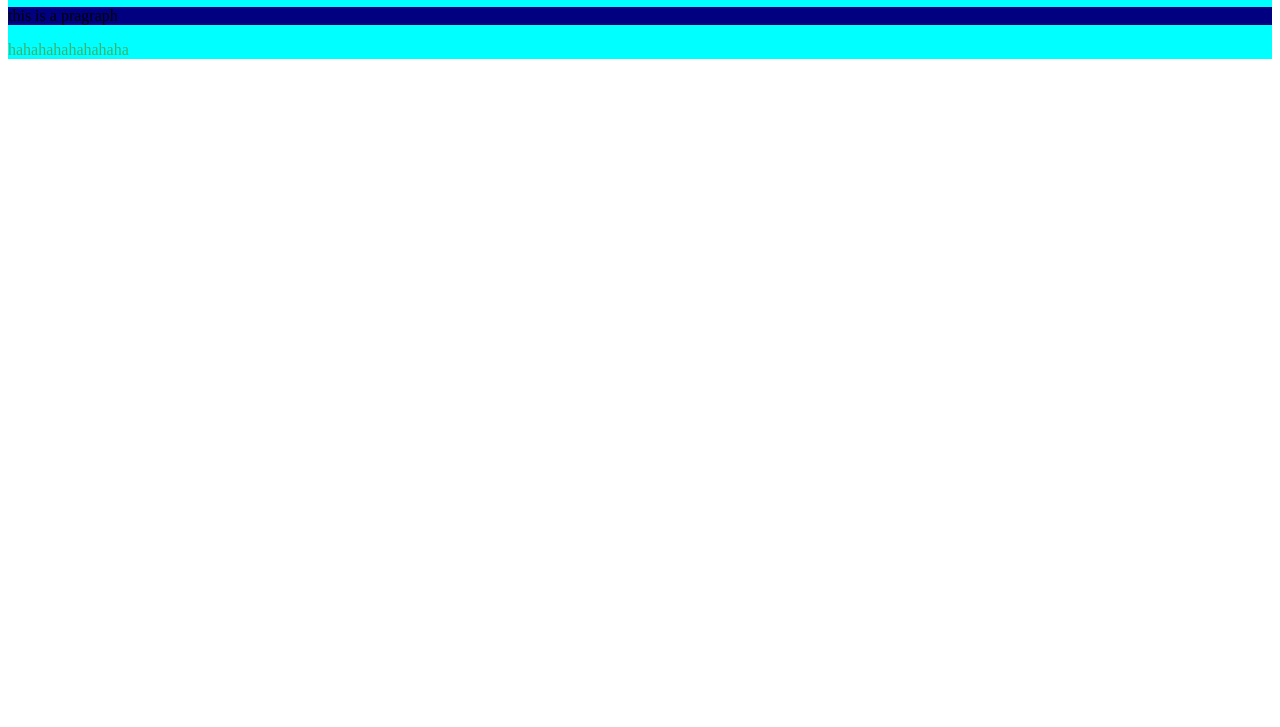
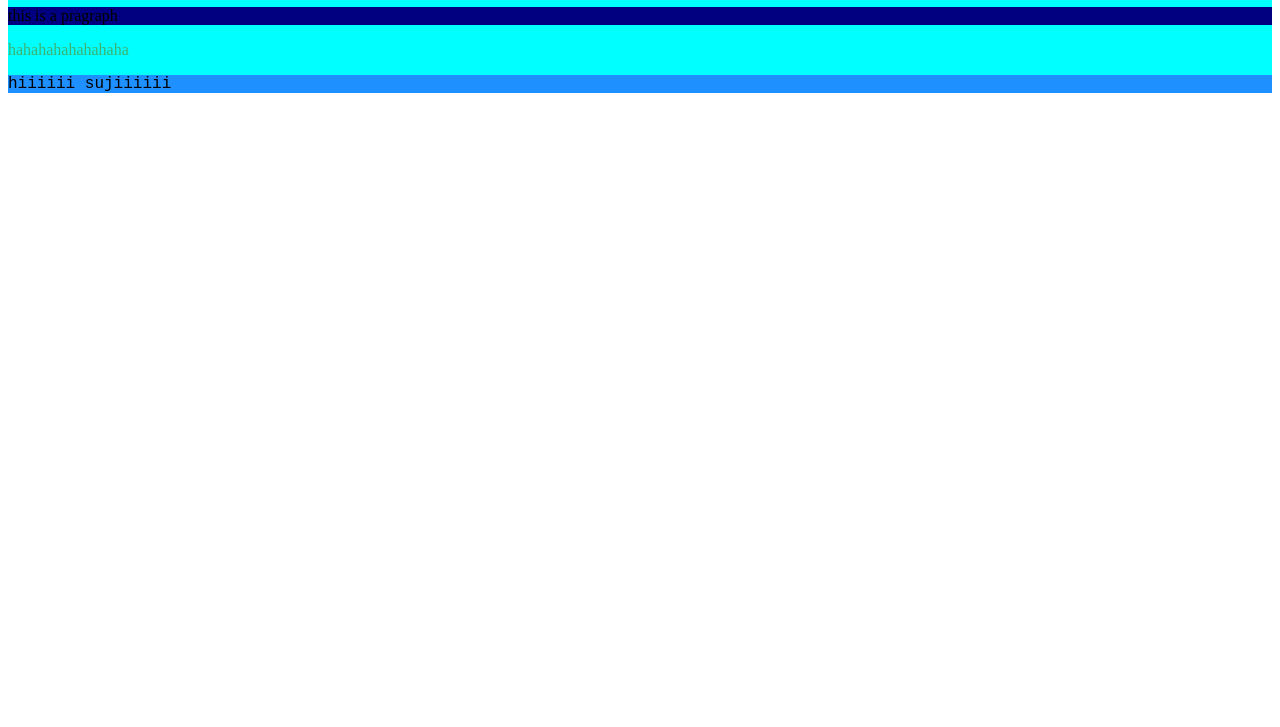
Before and after one commit to SujithAcharya99/web-basics, a plain HTML site: page index.html in a window 1280 px wide. Shown: the part 73-800 px from the top of the page. Drawn offline with Linux system fonts and the light colour scheme; files whose address does not match are found by name.

Commit message:
first commit

```diff
--- a/index.html
+++ b/index.html
@@ -23,6 +23,7 @@
         <h1>heading</h1>
         <p style="background-color: navy;"> this is a pragraph</p>
         <p1 style="color:MediumSeaGreen;">hahahahahahahaha</p1>
+        <p style="font-family: 'Courier New', Courier, monospace">hiiiiii sujiiiiii</p>
     </div>
 </body>
 </html>
```
